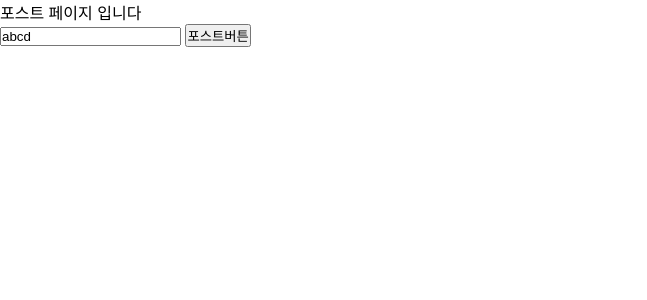
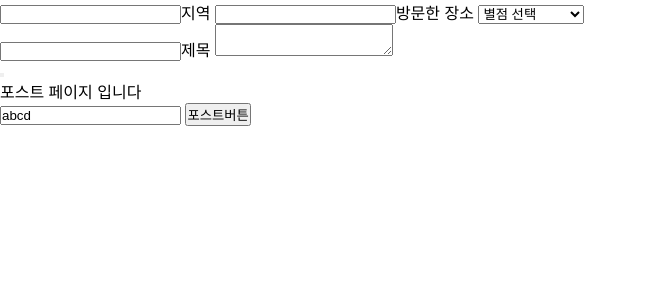
Before and after one commit to Ahnyeonil/GMO-project, a Flask app: template templates/postPage_team1.html in a window 1280 px wide. Shown: the part 24-324 px from the top of the page, without its empty margins (0-647 px from the left). Run offline with Flask 2, Linux system fonts and the light colour scheme; the template is opened without the code that fills it, so the values that code supplies are empty.

Commit message:
post-box markup

```diff
--- a/templates/postPage_team1.html
+++ b/templates/postPage_team1.html
@@ -16,6 +16,29 @@
         <img src="">
     </header>
 
+<!--Posting Area-->
+<div class="post-box">
+    <div class="input-area">
+        <div class="info">
+            <input type="text" class="city">지역</input>
+            <input type="text" class="area">방문한 장소</input>
+            <select class="star">
+                <option selected> 별점 선택</option>
+                <option value="1">⭐</option>
+                <option value="2">⭐⭐</option>
+                <option value="3">⭐⭐⭐</option>
+                <option value="4">⭐⭐⭐⭐</option>
+                <option value="5">⭐⭐⭐⭐⭐</option>
+            </select>
+        </div>
+        <div class="write">
+            <input type="text" class="title">제목</input>
+            <textarea class="dsc"></textarea>
+        </div>
+    </div>
+    <button class="submit"></button>
+</div>
+
     포스트 페이지 입니다
     <br >
     <form method="post" name="postBtn">
```
